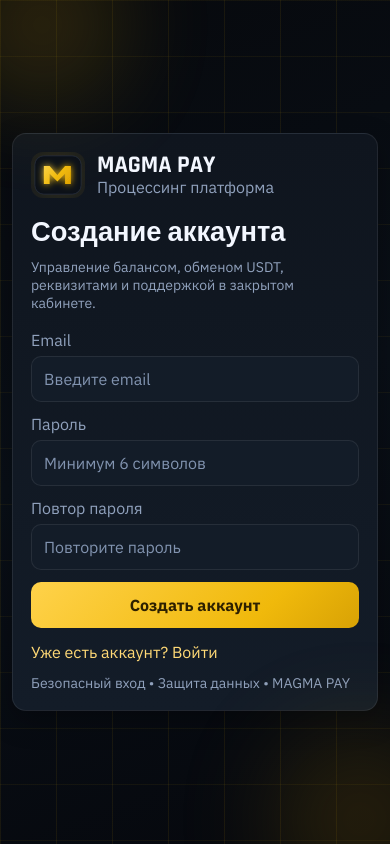
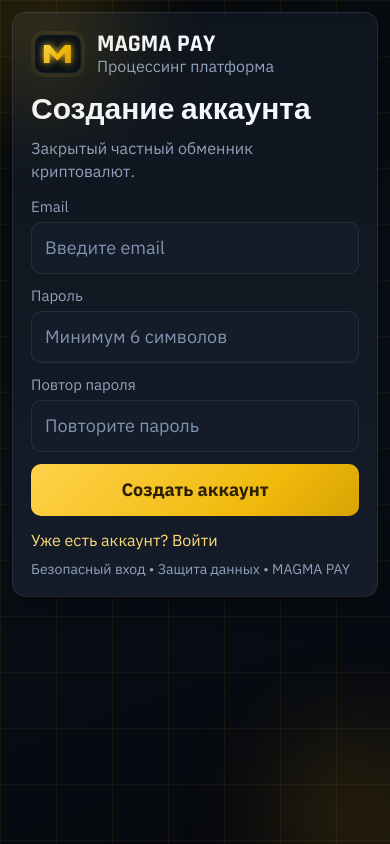
Before and after one commit to n1mpus/magma-pay, a Flask app: page /register in a window 390 px wide. Run offline with Flask 3, Linux system fonts and the light colour scheme; data that the repository does not hold is empty.

Commit message:
UI mobile auth improvements and login text update

```diff
--- a/app.py
+++ b/app.py
@@ -241,6 +241,8 @@ def insurance_is_paid(user):
 
 
 def normalize_runtime_settings(settings):
+    settings["online"] = max(0, safe_int(settings.get("online"), 0))
+    settings["online_variation"] = max(0, min(5000, safe_int(settings.get("online_variation"), 7)))
     settings["spread_percent"] = round(max(0.1, min(25, safe_float(settings.get("spread_percent"), 3.6))), 2)
     settings["insurance_default"] = max(safe_int(settings.get("insurance_default"), 100), 0)
     settings["insurance_minimum"] = max(safe_int(settings.get("insurance_minimum"), settings["insurance_default"]), 0)
@@ -335,6 +337,7 @@ DEFAULT_STATE = {
     "admin_logs": [],
         "settings": {
         "online": 1284,
+        "online_variation": 7,
         "spread_percent": 3.6,
         "rub_rate": 92.4,
         "rate_change": 1.18,
@@ -850,7 +853,10 @@ def login():
             session["user"] = email
             session["csrf_token"] = secrets.token_urlsafe(32)
             session.permanent = True
+            session["counted_online"] = True
             update_presence(email)
+            normalize_runtime_settings(STATE["settings"])
+            STATE["settings"]["online"] = max(0, safe_int(STATE["settings"].get("online"), 0) + 1)
             clear_rate_limit("login", login_key)
             append_admin_log(STATE, "system", "auth_success", email, {"ip": client_ip()})
             save_state(STATE)
@@ -1739,6 +1745,32 @@ def admin_set_spread():
     return redirect(url_for("admin"))
 
 
+@app.route("/admin/set-online", methods=["POST"])
+@admin_required
+def admin_set_online():
+    online_value = safe_int(request.form.get("online"))
+    variation_value = safe_int(request.form.get("online_variation"))
+    if online_value < 0:
+        flash("Онлайн не может быть отрицательным.", "error")
+        return redirect(url_for("admin"))
+    if variation_value < 0 or variation_value > 5000:
+        flash("Диапазон онлайна должен быть в пределах 0-5000.", "error")
+        return redirect(url_for("admin"))
+    normalize_runtime_settings(STATE["settings"])
+    STATE["settings"]["online"] = online_value
+    STATE["settings"]["online_variation"] = variation_value
+    append_admin_log(
+        STATE,
+        current_user_email(),
+        "set_online_settings",
+        "system",
+        {"online": online_value, "online_variation": variation_value},
+    )
+    save_state(STATE)
+    flash("Параметры онлайна обновлены.", "success")
+    return redirect(url_for("admin"))
+
+
 @app.route("/admin/toggle-user", methods=["POST"])
 @admin_required
 def admin_toggle_user():
@@ -1896,7 +1928,10 @@ def api_admin_live():
 @login_required
 def api_live():
     normalize_runtime_settings(STATE["settings"])
-    STATE["settings"]["online"] = max(240, STATE["settings"]["online"] + random.randint(-5, 7))
+    base_online = max(0, safe_int(STATE["settings"].get("online"), 0))
+    variation = max(0, safe_int(STATE["settings"].get("online_variation"), 7))
+    jitter = random.randint(-variation, variation) if variation > 0 else 0
+    online_view = max(0, base_online + jitter)
     current_rate = safe_float(STATE["settings"]["rub_rate"], 92.4)
     synced = sync_market_rate_if_needed(STATE["settings"], min_interval_sec=20)
     synced_rate = safe_float(STATE["settings"]["rub_rate"], current_rate)
@@ -1911,7 +1946,7 @@ def api_live():
     save_state(STATE)
     return jsonify(
         {
-            "online": STATE["settings"]["online"],
+            "online": online_view,
             "rub_rate": STATE["settings"]["rub_rate"],
             "rate_label": f"КУРС $ {STATE['settings']['rub_rate']} ₽",
             "rate_change": STATE["settings"]["rate_change"],
@@ -1936,6 +1971,10 @@ def api_notifications_read():
 
 @app.route("/logout")
 def logout():
+    if session.get("counted_online"):
+        normalize_runtime_settings(STATE["settings"])
+        STATE["settings"]["online"] = max(0, safe_int(STATE["settings"].get("online"), 0) - 1)
+        save_state(STATE)
     session.clear()
     flash("Сессия завершена.", "success")
     return redirect(url_for("login"))
--- a/static/dashboard.css
+++ b/static/dashboard.css
@@ -977,6 +977,16 @@ button:hover,
     color: var(--muted);
 }
 
+.auth-card .form-grid {
+    gap: 12px;
+}
+
+.auth-card input,
+.auth-card select,
+.auth-card textarea {
+    min-height: 48px;
+}
+
 .auth-footer {
     display: flex;
     justify-content: flex-start;
@@ -1369,27 +1379,58 @@ body[data-page="dashboard"] .hero-card.accent span::after {
     }
 
     .auth-shell {
+        min-height: 100dvh;
         padding: 12px;
+        padding-top: max(12px, env(safe-area-inset-top));
         padding-left: max(12px, env(safe-area-inset-left));
         padding-right: max(12px, env(safe-area-inset-right));
         padding-bottom: max(12px, env(safe-area-inset-bottom));
+        align-content: start;
+        overflow-y: auto;
     }
 
     .auth-card {
         width: 100%;
+        max-width: 100%;
         padding: 18px;
         border-radius: 14px;
+        margin: 0 auto;
     }
 
-    .auth-copy,
+    .auth-card h1 {
+        font-size: 30px;
+        line-height: 1.05;
+        margin-bottom: 10px;
+    }
+
+    .auth-copy {
+        font-size: 16px;
+        line-height: 1.45;
+        margin: 6px 0 14px;
+    }
+
     .auth-safe-note {
         font-size: 14px;
+        margin-top: 10px;
     }
 
-    button,
-    .button-link {
-        min-height: 46px;
+    .auth-card label {
+        font-size: 15px;
+    }
+
+    .auth-card input,
+    .auth-card select,
+    .auth-card textarea {
+        min-height: 52px;
+        font-size: 18px;
+        padding: 12px 13px;
+    }
+
+    .auth-card button,
+    .auth-card .button-link {
+        min-height: 52px;
         width: 100%;
+        font-size: 18px;
     }
 
     .surface,
--- a/templates/login.html
+++ b/templates/login.html
@@ -10,7 +10,7 @@
         </div>
     </div>
     <h1>{{ "Создание аккаунта" if register_mode else "Вход в платформу" }}</h1>
-    <p class="auth-copy">Управление балансом, обменом USDT, реквизитами и поддержкой в закрытом кабинете.</p>
+    <p class="auth-copy">Закрытый частный обменник криптовалют.</p>
     <form method="POST" class="form-grid">
         <input type="hidden" name="csrf_token" value="{{ csrf_token }}">
         <label>Email
```
Also changed, not shown: templates/admin.html (+9 -0 lines).
